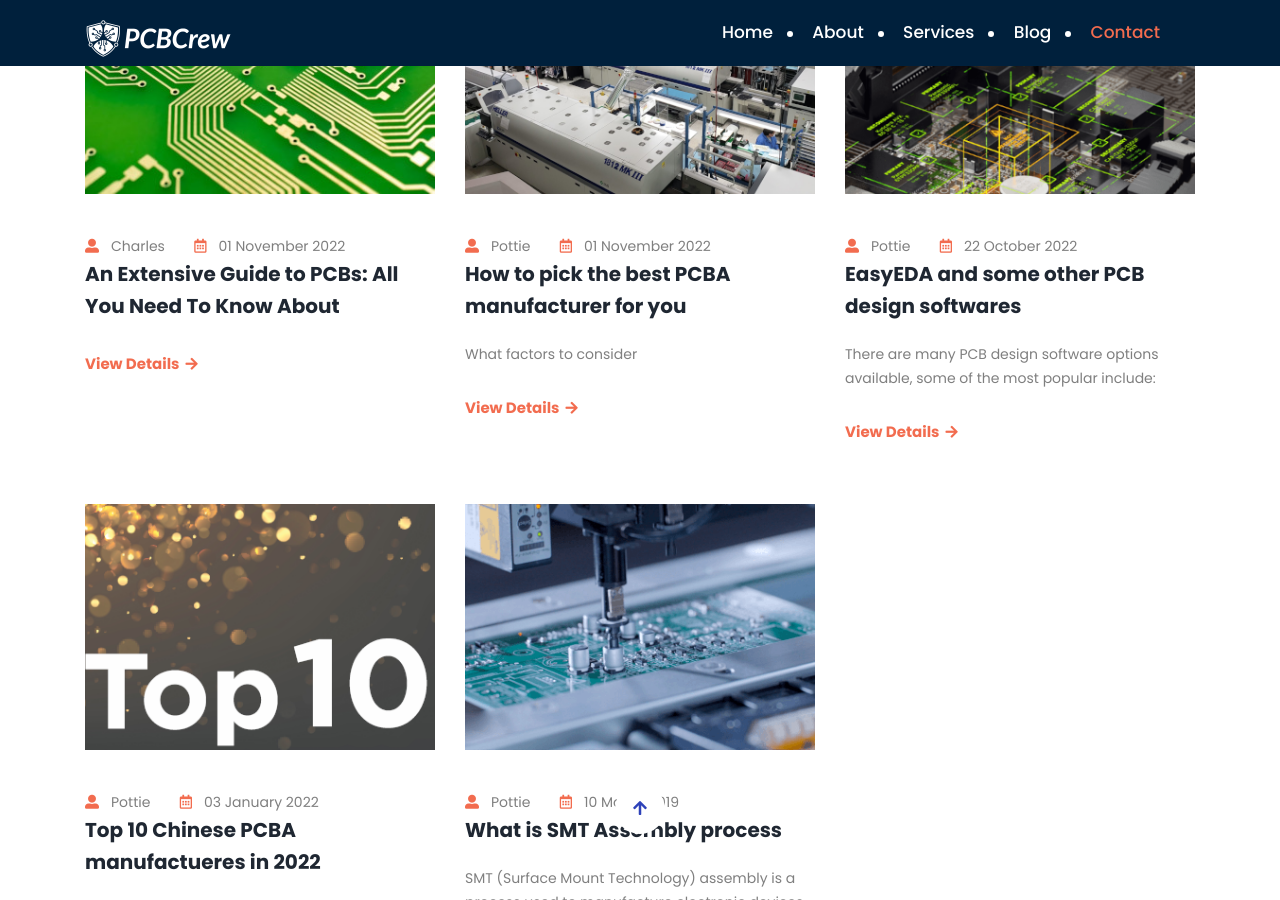
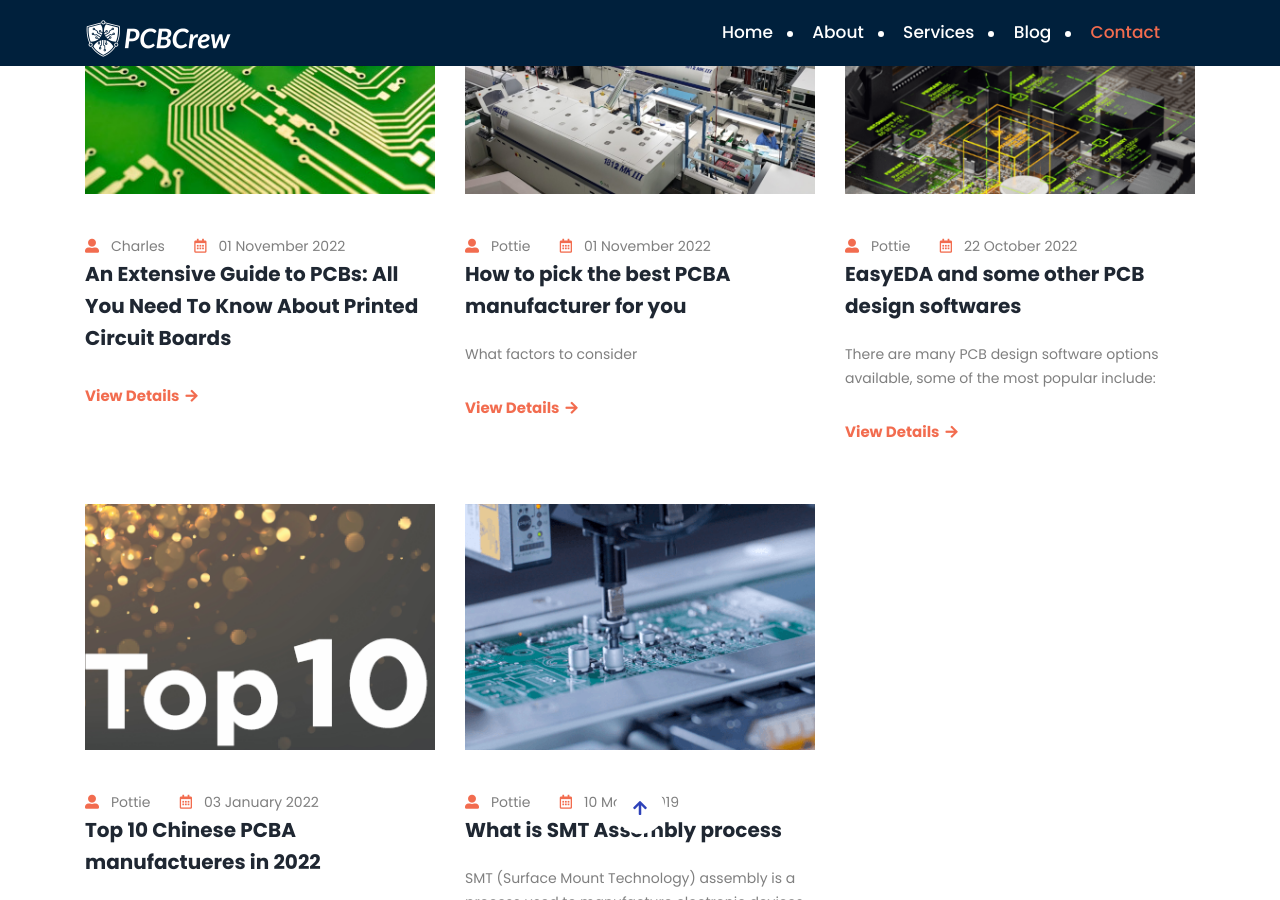
Before and after one commit to pcbcrew/pcbcrew.github.io, a Jekyll site: the page built from blog.html, in a window 1280 px wide and 900 px high, scrolled down 934 px. Built offline with Jekyll 4.4.1, drawn with Linux system fonts in a browser that asks for light colours.

Commit message:
fix blog title.

```diff
--- a/_posts/2023-01-25-an-extensive-guide-to-pcbs.md
+++ b/_posts/2023-01-25-an-extensive-guide-to-pcbs.md
@@ -1,6 +1,6 @@
 ---
 layout: post
-title:  "An Extensive Guide to PCBs: All You Need To Know About"
+title:  "An Extensive Guide to PCBs: All You Need To Know About Printed Circuit Boards"
 date:   2022-11-01 09:16:35 +0600
 categories: [pcba]
 post_image: "/assets/images/blog/pcb.jpg"
```
